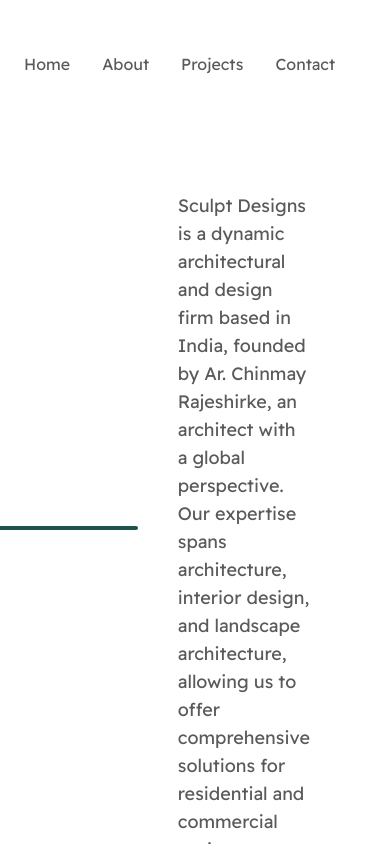
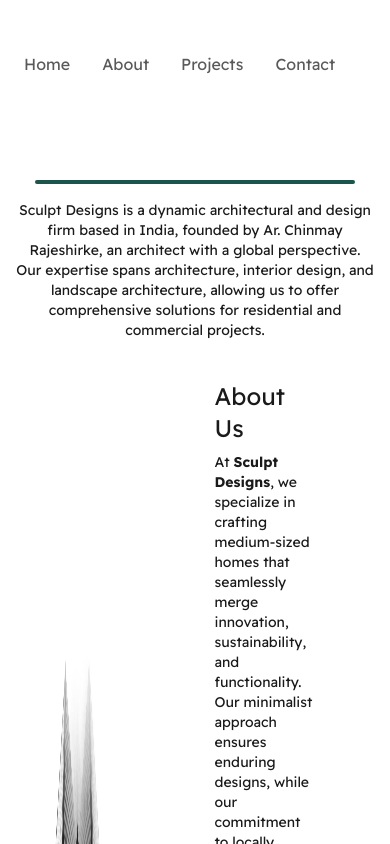
Before and after one commit to rupin-desai/sculpt-dev, a React (Vite) app: page /sculpt-dev/about in a window 390 px wide. Shown: the top 844 px of the page. Built offline with nearby package versions, Linux system fonts and the light colour scheme; a web font is replaced by a local one.

Commit message:
`Made About Header Responsive`

```diff
--- a/src/components/AboutHeader.jsx
+++ b/src/components/AboutHeader.jsx
@@ -3,10 +3,10 @@
 
 const AboutHeader = ({ headerText }) => {
   return (
-    <section className="flex justify-end bg-white py-16 pl-48 pr-20">
-      <div className="flex justify-center text-center align-middle px-10 my-auto">
+    <section className="flex flex-col lg:flex-row justify-center bg-white py-8 px-4 sm:px-6 md:px-12 lg:px-20">
+      <div className="flex justify-center text-center my-auto w-full">
         <motion.hr
-          className="flex border-t-4 border-green-900 rounded-l-full rounded-r-full"
+          className="flex border-t-4 mt-5 border-green-900 rounded-l-full sm:mt-5 rounded-r-full mx-auto"
           initial={{ width: 0 }}
           whileInView={{ width: "20rem" }}
           transition={{ duration: 0.5 }}
@@ -14,13 +14,15 @@
         />
       </div>
       <motion.div
-        className="flex p-0 text-lg text-gray-custom"
+        className="flex p-0 text-lg text-gray-custom mt-4 lg:mt-0 w-full"
         initial={{ x: "100%", opacity: 0 }} // Start from the right with 0 opacity
         whileInView={{ x: 0, opacity: 1 }} // Slide to the center and fade in
         transition={{ duration: 1 }}
         viewport={{ once: true }} // Ensures the animation happens only once when the element comes into view
       >
-        {headerText}
+        <div className="text-center sm:text-left text-sm sm:text-2xl md:text-lg lg:text-xl  text-black">
+          {headerText}
+        </div>
       </motion.div>
     </section>
   );
```
